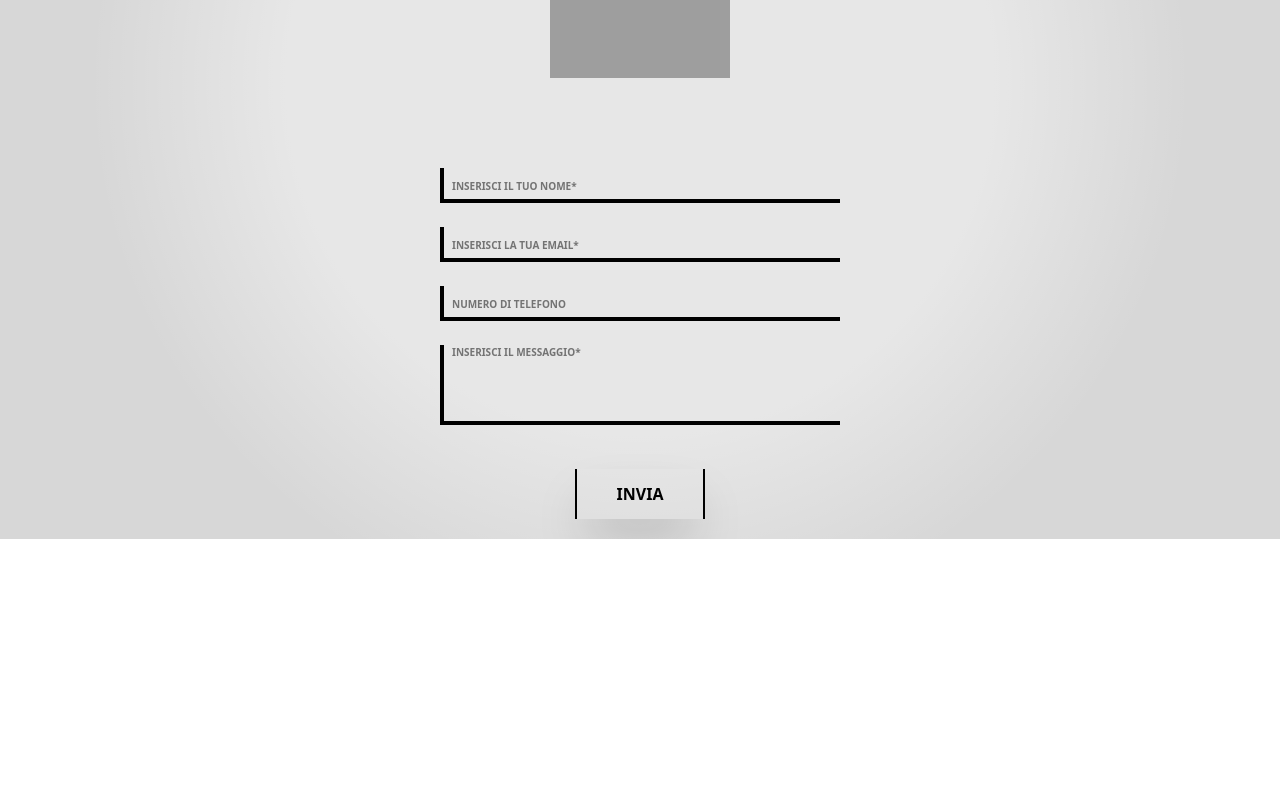
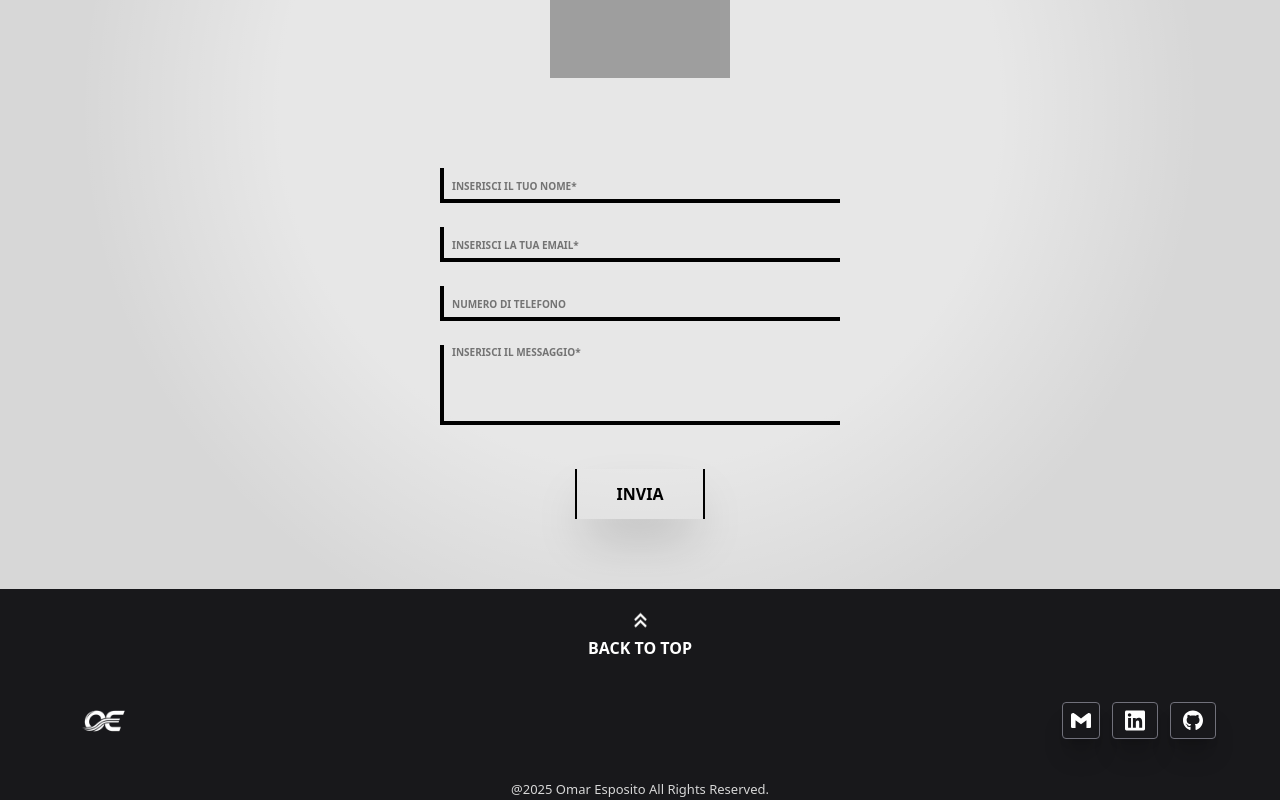
Before and after one commit to Omarespo-dev/portfolio-web, a React (Vite) app: page / in a window 1280 px wide. Shown: the part 3962-4762 px from the top of the page. Before the commit the page ends 4501 px from the top, so only its background shows below. Built offline with nearby package versions, Linux system fonts and the light colour scheme; grey boxes are pictures that could not be loaded.

Commit message:
Aggioranto readme con aggiunta footer

```diff
--- a/src/components/Layouts/Footer/Footer.jsx
+++ b/src/components/Layouts/Footer/Footer.jsx
@@ -1,7 +1,48 @@
+
+//icone
+import { CgChevronDoubleUp } from "react-icons/cg";
+import { SiGmail } from "react-icons/si";
+import { FaLinkedin } from "react-icons/fa";
+import { FaGithub } from "react-icons/fa";
 
 
 export default function Footer() {
+
+  //Scrollo fino a sopra
+  const scrollToTop = () => {
+    window.scrollTo({top:0, left:0 , behavior: "smooth"})
+  }
+
   return (
-    <div>Footer</div>
+    <div className=" bg-zinc-900 flex justify-center">
+      <div className="w-[90%]  mt-[20px]">
+        {/* Back to Top */}
+        <div className=" w-[100%]  flex justify-center flex-col items-center">
+          <CgChevronDoubleUp size={27} className="text-white animate-bounce cursor-pointer" onClick={scrollToTop}/>
+          <p className="text-white font-bold">BACK TO TOP</p>
+        </div>
+
+        <div className=" w-[100%]  mt-[20px] mb-[20px] flex sm:justify-between justify-center flex-wrap">
+          <img src="/img/Logo-oe-2-white.png" alt="" className="h-[80px] " />
+          <section className="flex items-center gap-3 ">
+            <div className="border-[1px] border-zinc-500 text-white px-2 rounded content-center shadow-xl/20">
+              <SiGmail className="w-[20px] h-[35px] " />
+            </div>
+            <div className="border-[1px] border-zinc-500 text-white px-3 rounded content-center shadow-xl/20">
+              <FaLinkedin className="w-[20px] h-[35px] " />
+            </div>
+            <div className="border-[1px] border-zinc-500 text-white px-3 rounded content-center shadow-xl/20">
+              <FaGithub className="w-[20px] h-[35px] " />
+            </div>
+          </section>
+        </div>
+
+        <div className=" w-[100%]  flex justify-center items-center">
+          <p className="text-[#D7D7D7] text-[13px] text-center">@2025 Omar Esposito All Rights Reserved.</p>
+        </div>
+
+
+      </div>
+    </div>
   )
 }
--- a/src/components/Layouts/Main/ContactMe.jsx
+++ b/src/components/Layouts/Main/ContactMe.jsx
@@ -2,7 +2,7 @@
 
 export default function ContactMe() {
   return (
-    <div className="bg-circle-center flex flex-wrap justify-center"
+    <div className="bg-circle-center flex flex-wrap justify-center "
     >
 
       {/* ABOUT ME button */}
@@ -12,7 +12,7 @@ export default function ContactMe() {
         </section>
       </div>
 
-      <div className="w-[70%]  justify-center p-[20px]  flex-wrap flex-col mt-[30px]">
+      <div className="w-[70%]  justify-center p-[20px]  flex-wrap flex-col mt-[30px] ">
 
         {/* Content */}
         <section className=" mt-[20px] flex justify-center text-center ">
@@ -31,7 +31,7 @@ export default function ContactMe() {
       </div>
 
       {/* EXPLORE MORE button */}
-      <div className="w-[90%] flex justify-center p-[20px] mt-[50px]">
+      <div className="w-[90%] flex justify-center p-[20px] mt-[50px] mb-[50px]">
         <form action="submit" className="w-[400px] flex flex-col gap-6">
 
           <input
--- a/src/page/Homepage.jsx
+++ b/src/page/Homepage.jsx
@@ -8,6 +8,7 @@ import MySkills from "../components/Layouts/Main/MySkills";
 import AboutMe from "../components/Layouts/Main/AboutMe";
 import MyProject from "../components/Layouts/Main/MyProject";
 import ContactMe from "../components/Layouts/Main/ContactMe";
+import Footer from "../components/Layouts/Footer/Footer";
 
 export default function Homepage() {
     return (
@@ -18,6 +19,7 @@ export default function Homepage() {
             <AboutMe />
             <MyProject />
             <ContactMe />
+            <Footer />
         </>
     )
 }
```
Also changed, not shown: public/img/Logo-oe-2-white.png (added), 1 other file (tests, documents, lock files or other folders).
